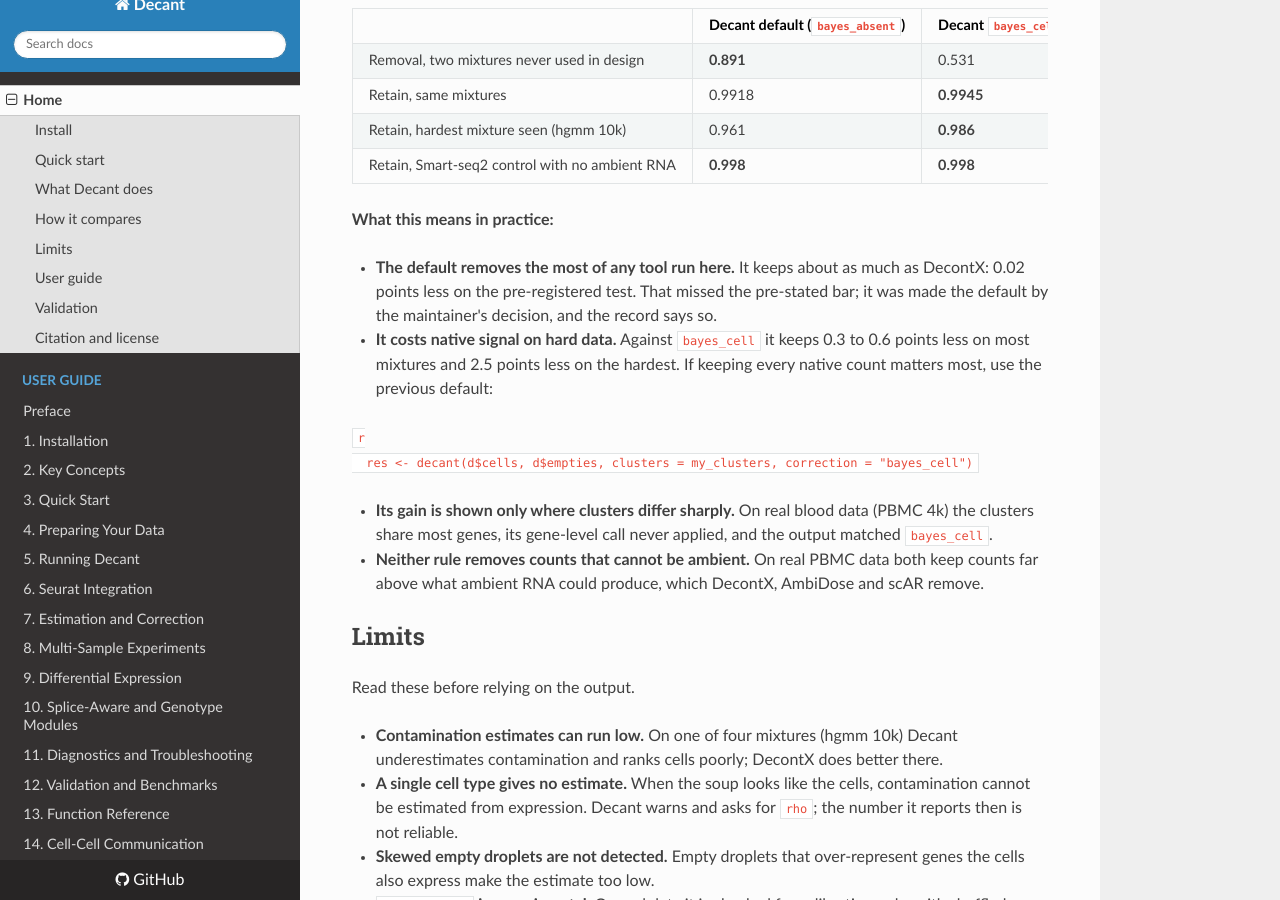
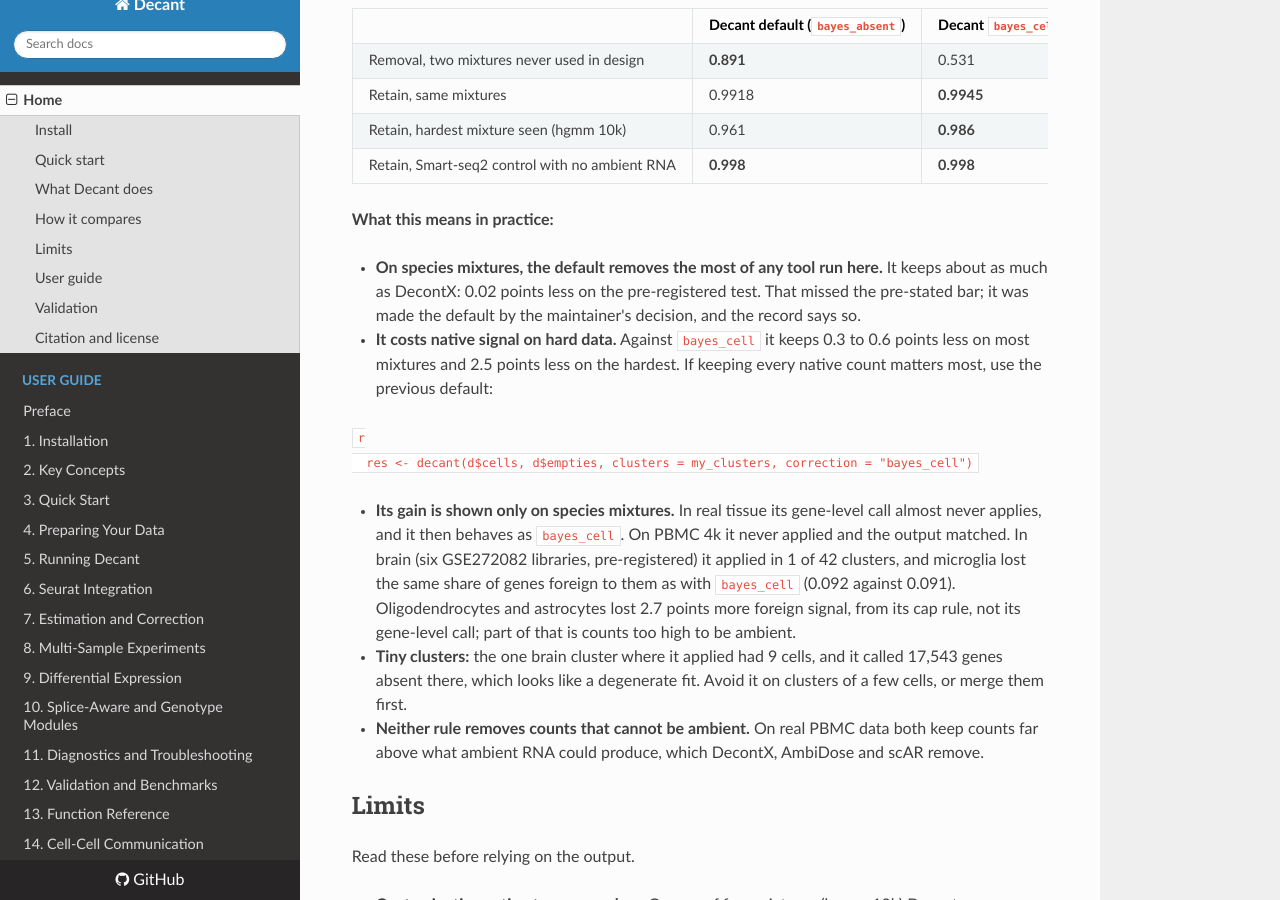
Before and after one commit to kroy3/Decant, an MkDocs documentation site: the page built from rtd/index.md, in a window 1280 px wide and 900 px high, scrolled down 1792 px. Built offline with MkDocs 1.6.1, drawn with Linux system fonts in a browser that asks for light colours; nearby versions of some CDN libraries; some of the changed text lies outside the part shown.

Commit message:
Real-tissue removal test: no gain for the default in brain (as pre-registered)
Microglia foreign removed 0.092 (bayes_absent) vs 0.091 (bayes_cell); the
gene-level call applied in 1 of 42 clusters. Glia +2.7 points from the cap
rule. Found: a 9-cell cluster with 17,543 genes called absent (degenerate
fit). README, guide and Read the Docs page now say the gain is shown only on
species mixtures.

````diff
--- a/rtd/index.md
+++ b/rtd/index.md
@@ -59,7 +59,7 @@ The full walk-through is in [Quick Start](guide/03-Quick-Start.md).
 | Function | Purpose | Status |
 |---|---|---|
 | `decant()`, `RunDecant()` | Estimate contamination per cell and correct counts | stable |
-| `correct_counts(method = "bayes_absent")` | Default correction: decides per gene and cluster whether a gene is expressed at all, and removes all counts of genes that are not; keeps counts too high to be ambient (doublets, rare expressers). Removes the most ambient RNA, at a small cost in retained native signal | default |
+| `correct_counts(method = "bayes_absent")` | Default correction: decides per gene and cluster whether a gene is expressed at all, and removes all counts of genes that are not; keeps counts too high to be ambient (doublets, rare expressers). Removes the most ambient RNA on species mixtures, at a small cost in retained native signal; no gain shown yet in real tissue | default |
 | `correct_counts(method = "bayes_cell")` | Removes each count's expected ambient share only; keeps the most native signal | stable, previous default |
 | `ambient_de()`, `DecantDE()` | Differential expression with each sample's ambient RNA inside the negative binomial model: `mu = native + ambient` | experimental |
 | `chirp()` | Ligand-receptor calls that do not mistake soup for signalling | experimental, simulation only |
@@ -90,7 +90,7 @@ were run on the same inputs.
 
 **What this means in practice:**
 
-- **The default removes the most of any tool run here.** It keeps about as
+- **On species mixtures, the default removes the most of any tool run here.** It keeps about as
   much as DecontX: 0.02 points less on the pre-registered test. That missed
   the pre-stated bar; it was made the default by the maintainer's decision,
   and the record says so.
@@ -103,9 +103,17 @@ were run on the same inputs.
   res <- decant(d$cells, d$empties, clusters = my_clusters, correction = "bayes_cell")
   ```
 
-- **Its gain is shown only where clusters differ sharply.** On real blood
-  data (PBMC 4k) the clusters share most genes, its gene-level call never
-  applied, and the output matched `bayes_cell`.
+- **Its gain is shown only on species mixtures.** In real tissue its
+  gene-level call almost never applies, and it then behaves as `bayes_cell`.
+  On PBMC 4k it never applied and the output matched. In brain (six GSE272082
+  libraries, pre-registered) it applied in 1 of 42 clusters, and microglia
+  lost the same share of genes foreign to them as with `bayes_cell` (0.092
+  against 0.091). Oligodendrocytes and astrocytes lost 2.7 points more
+  foreign signal, from its cap rule, not its gene-level call; part of that is
+  counts too high to be ambient.
+- **Tiny clusters:** the one brain cluster where it applied had 9 cells, and
+  it called 17,543 genes absent there, which looks like a degenerate fit.
+  Avoid it on clusters of a few cells, or merge them first.
 
 - **Neither rule removes counts that cannot be ambient.** On real PBMC data
   both keep counts far above what ambient RNA could produce, which DecontX,
````
Also changed, not shown: NEWS.md (+10 -0 lines), README.md (+16 -6 lines), validation/BENCHMARK.md (+56 -1 lines), validation/preregistration/real_tissue_removal.md (+1 -0 lines), wiki/07-Estimation-and-Correction.md (+1 -1 lines), wiki/12-Validation-and-Benchmarks.md (+12 -4 lines), 5 other files.
